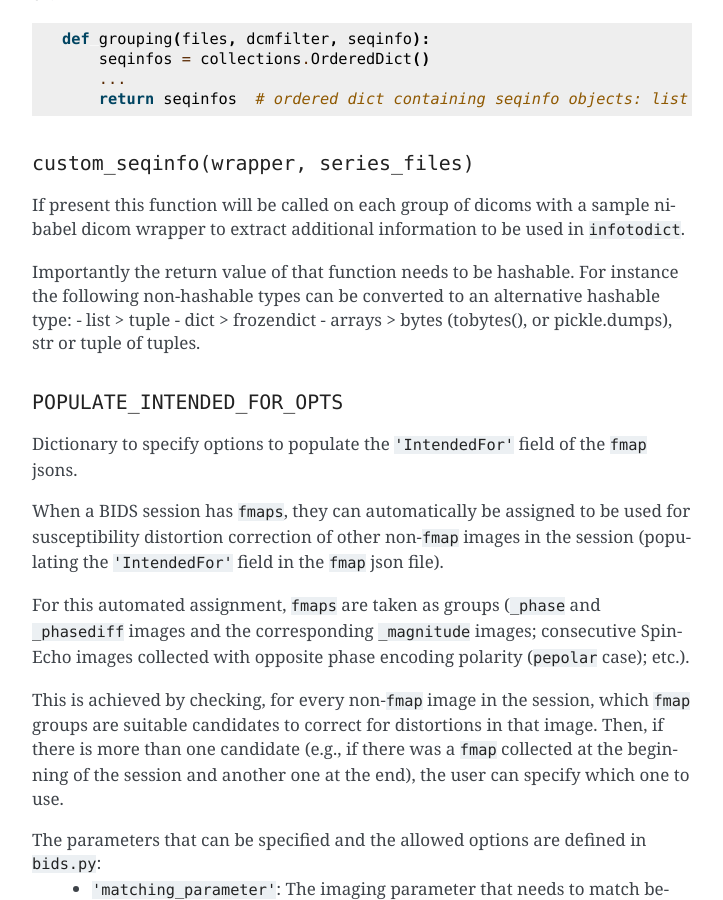
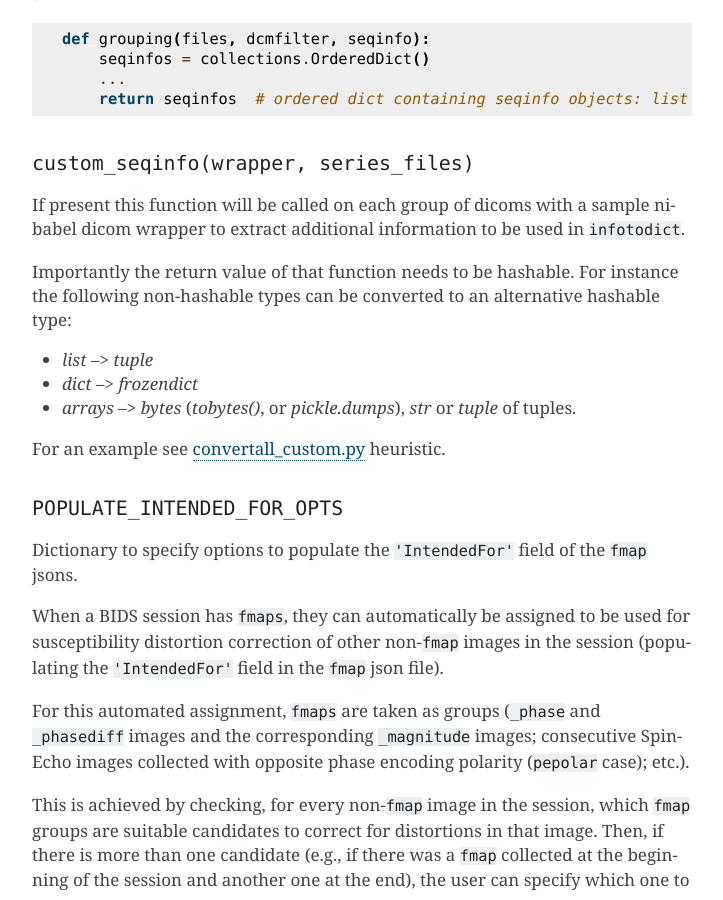
Before and after one commit to nipy/heudiconv, a Sphinx documentation site: the page built from docs/heuristics.rst, in a window 1280 px wide and 900 px high, scrolled down 2727 px. Shown: the whole window, without its empty margins (388-1111 px from the left). Built offline with Sphinx 7.4.7, drawn with Linux system fonts in a browser that asks for light colours; the version number could not be read and is left out.

Commit message:
Improve formatting in custom_seqinfo doc + provide url to an example

```diff
--- a/docs/heuristics.rst
+++ b/docs/heuristics.rst
@@ -129,9 +129,14 @@ to be used in ``infotodict``.
 Importantly the return value of that function needs to be hashable.
 For instance the following non-hashable types can be converted to an alternative
 hashable type:
-- list > tuple
-- dict > frozendict
-- arrays > bytes (tobytes(), or pickle.dumps), str or tuple of tuples.
+
+- `list` --> `tuple`
+- `dict` --> `frozendict`
+- `arrays` --> `bytes` (`tobytes()`, or `pickle.dumps`), `str` or `tuple` of tuples.
+
+For an example see
+`convertall_custom.py <https://github.com/nipy/heudiconv/blob/master/heudiconv/heuristics/convertall_custom.py#L16>`__
+heuristic.
 
 -------------------------------
 ``POPULATE_INTENDED_FOR_OPTS``
```
